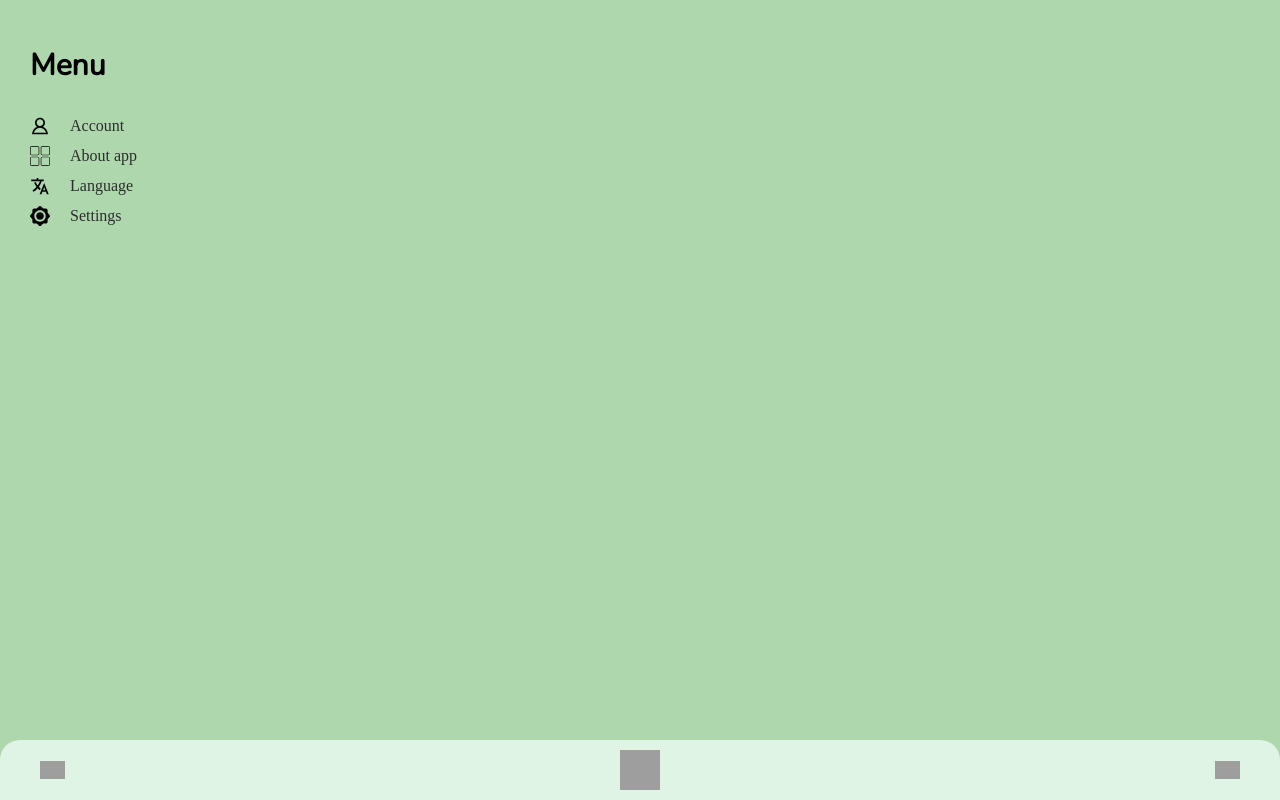
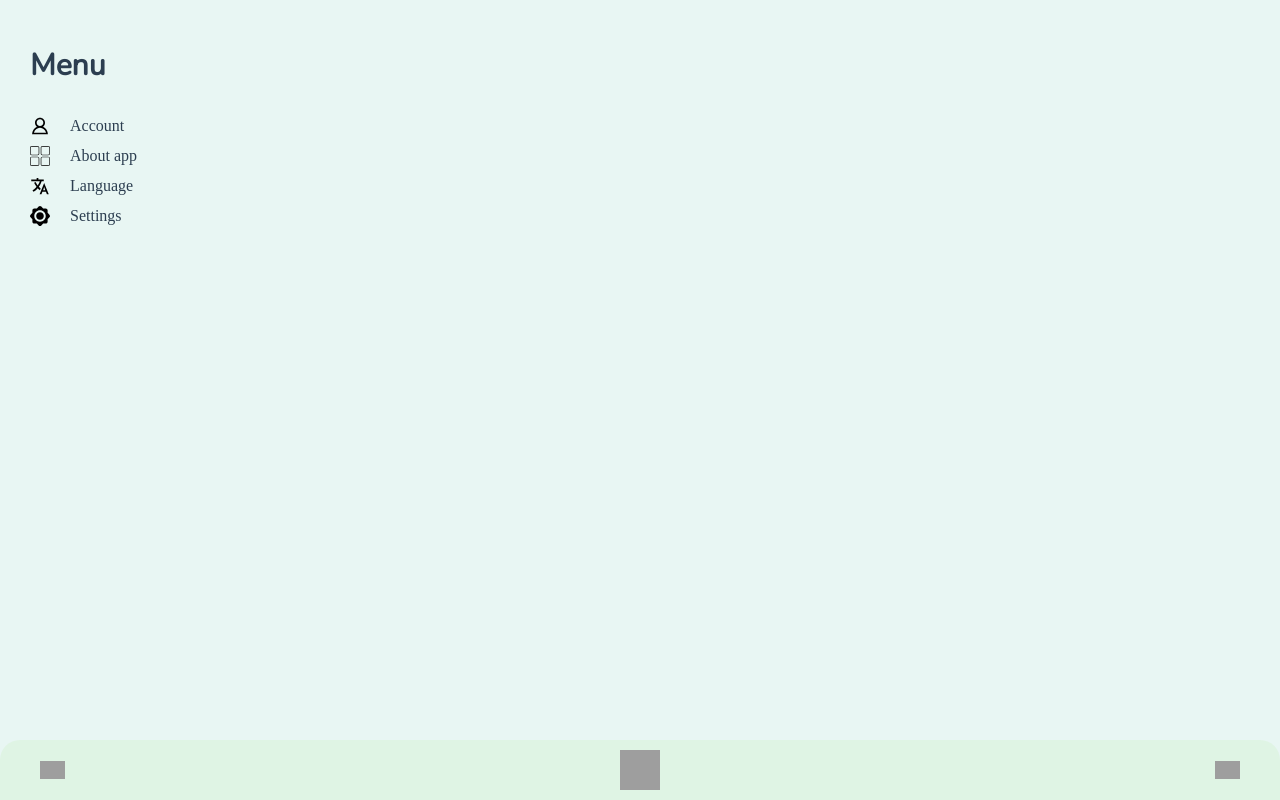
Before and after one commit to Squee1991/askez, a Nuxt app: page /menu in a window 1280 px wide. Built offline with nearby package versions, Linux system fonts and the light colour scheme; grey boxes are pictures that could not be loaded; what v-calendar would draw is missing.

Commit message:
update  menu

```diff
--- a/pages/menu.vue
+++ b/pages/menu.vue
@@ -45,14 +45,14 @@
 }
 
 .accoun__text {
-		color: #2D2D2D;
+	color: #2C3E50; /* Тёмно-синий цвет текста для хорошего контраста */
 }
 
 .askeza__menu-content {
 	width: 100%;
 	padding: 30px;
 	height: 100vh;
-		background: #aed7ae;
+	background: #E8F6F3; /* Светло-голубой пастельный фон */
 }
 
 .menu__title {
@@ -61,13 +61,14 @@
 	padding: 15px 0;
 	font-weight: 700;
 	margin-bottom: 10px;
+	color: #2C3E50; /* Тёмно-синий цвет заголовка */
 }
 
 .account__settings-btn:after {
 	content: '';
 	width: 100%;
 	height: 1px;
-		background: black;
+	background: #2C3E50; /* Тёмно-синяя линия под кнопкой */
 	bottom: 0;
 	left: 0;
 	position: absolute;
@@ -76,5 +77,4 @@
 .menu__btn-wrapper {
 	padding: 5px 0;
 }
-
 </style>
```
Lines whose indentation alone changed are shown as unchanged.
